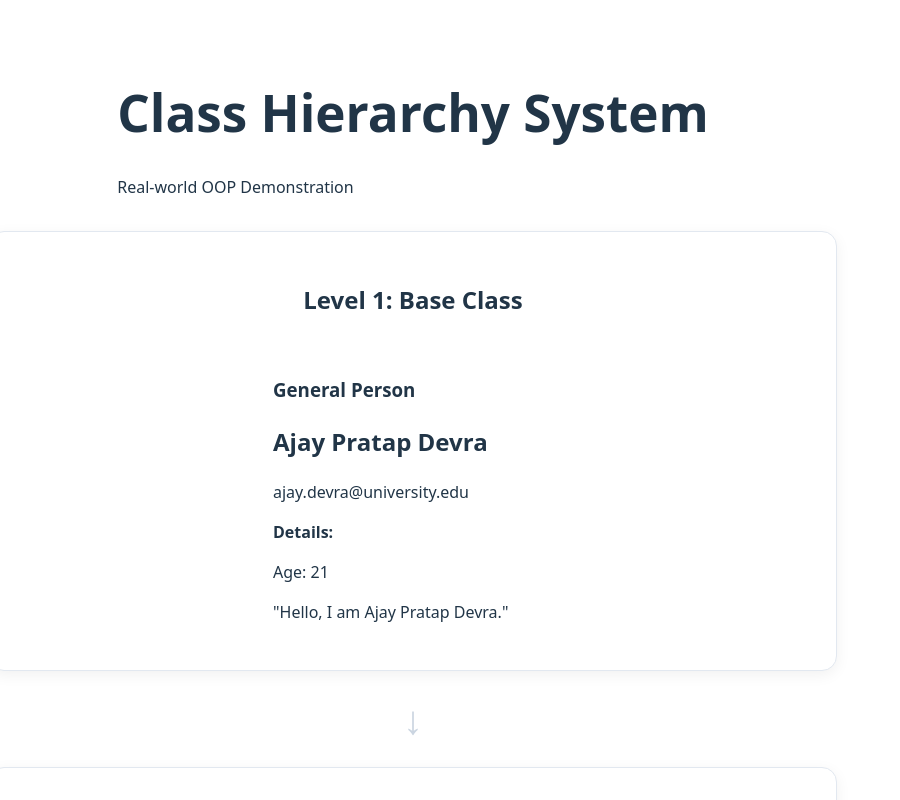
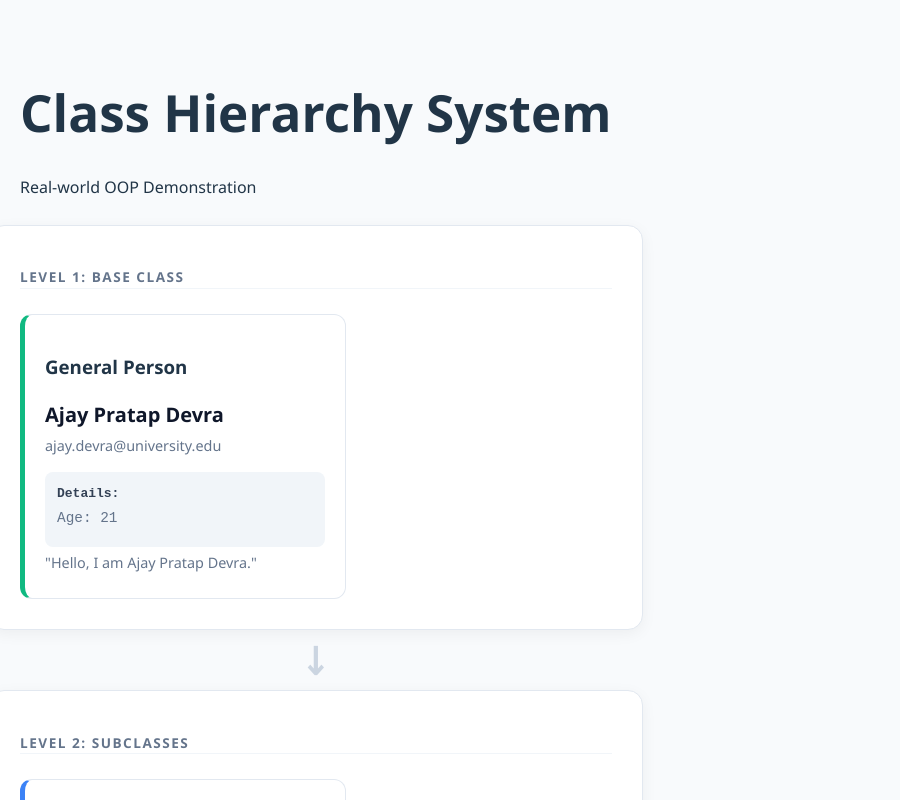
Before and after one commit to ajaypratapdevra/experiment-3-3-inheritance, a React (Vite) app: page / in a window 1280 px wide. Shown: the top 800 px of the page, without its empty margins (0-900 px from the left). Built offline with nearby package versions, Linux system fonts and the light colour scheme.

Commit message:
Fixed all bugs and polished hierarchy UI

```diff
--- a/src/App.css
+++ b/src/App.css
@@ -1,67 +1,64 @@
+body {
+  background-color: #f8fafc;
+  margin: 0;
+  font-family: 'Segoe UI', Tahoma, sans-serif;
+}
+
 .app-container {
   padding: 50px 20px;
   display: flex;
   flex-direction: column;
   align-items: center;
-  min-height: 100vh;           /* optional: helps with vertical feeling */
-  width: 100%;
-  box-sizing: border-box;
 }
 
 .hierarchy-level {
   width: 100%;
-  max-width: 1100px;           /* slightly wider default – adjust to taste */
+  max-width: 900px;
   background: white;
   padding: 30px;
   border-radius: 15px;
   border: 1px solid #e2e8f0;
-  box-shadow: 0 4px 15px rgba(0,0,0,0.06);
-  margin: 16px 0;
-  display: flex;
-  flex-direction: column;
-  align-items: center;         /* keeps heading & grid centered */
-  gap: 20px;                   /* better spacing between title + grid + connector */
+  box-shadow: 0 4px 15px rgba(0,0,0,0.05);
+  margin: 10px 0;
 }
 
-/* ── Most important part ── */
-.card-grid {
-  display: flex;
-  flex-wrap: wrap;
-  justify-content: center;     /* centers the group of cards */
-  gap: 24px;                   /* modern & comfortable spacing */
-  width: 100%;
-  padding: 0 10px;             /* small breathing room on edges */
-  box-sizing: border-box;
+.level-title {
+  font-size: 0.85rem;
+  color: #64748b;
+  text-transform: uppercase;
+  letter-spacing: 1.5px;
+  margin-bottom: 25px;
+  border-bottom: 1px solid #f1f5f9;
 }
 
-/* Strongly recommended: give cards a reasonable base width */
-.card-grid .card {             /* ← adjust selector to match your actual class */
-  flex: 0 1 280px;             /* grow a little, shrink if needed, base ~280px */
-  max-width: 340px;            /* prevent cards from becoming too wide */
-  min-width: 240px;            /* prevent cards from becoming too narrow */
-  /* ... your other card styles ... */
-}
-
-/* Connector styling – keep it simple and centered */
 .connector {
   font-size: 2.5rem;
   color: #cbd5e1;
   font-weight: bold;
   line-height: 1;
-  text-align: center;
-  margin: 12px 0;
-  width: 100%;
 }
 
-/* Optional: better mobile behavior */
-@media (max-width: 640px) {
-  .card-grid {
-    gap: 16px;
-    padding: 0 8px;
-  }
+.card {
+  background: #ffffff;
+  border: 1px solid #e2e8f0;
+  border-radius: 12px;
+  padding: 20px;
+  width: 280px;
+  text-align: left;
+}
 
-  .card-grid .card {
-    flex: 1 1 100%;           /* cards take full width on small screens */
-    max-width: none;
-  }
+/* Fix for role-based coloring */
+.card.student { border-left: 5px solid #3b82f6; }
+.card.teacher { border-left: 5px solid #ef4444; }
+.card.general-person { border-left: 5px solid #10b981; }
+
+.card h2 { margin: 5px 0; font-size: 1.25rem; color: #0f172a; }
+.card p { margin: 5px 0; color: #64748b; font-size: 0.9rem; }
+.details {
+  background: #f1f5f9;
+  padding: 12px;
+  border-radius: 8px;
+  margin-top: 15px;
+  font-family: monospace;
+  color: #334155;
 }
```
